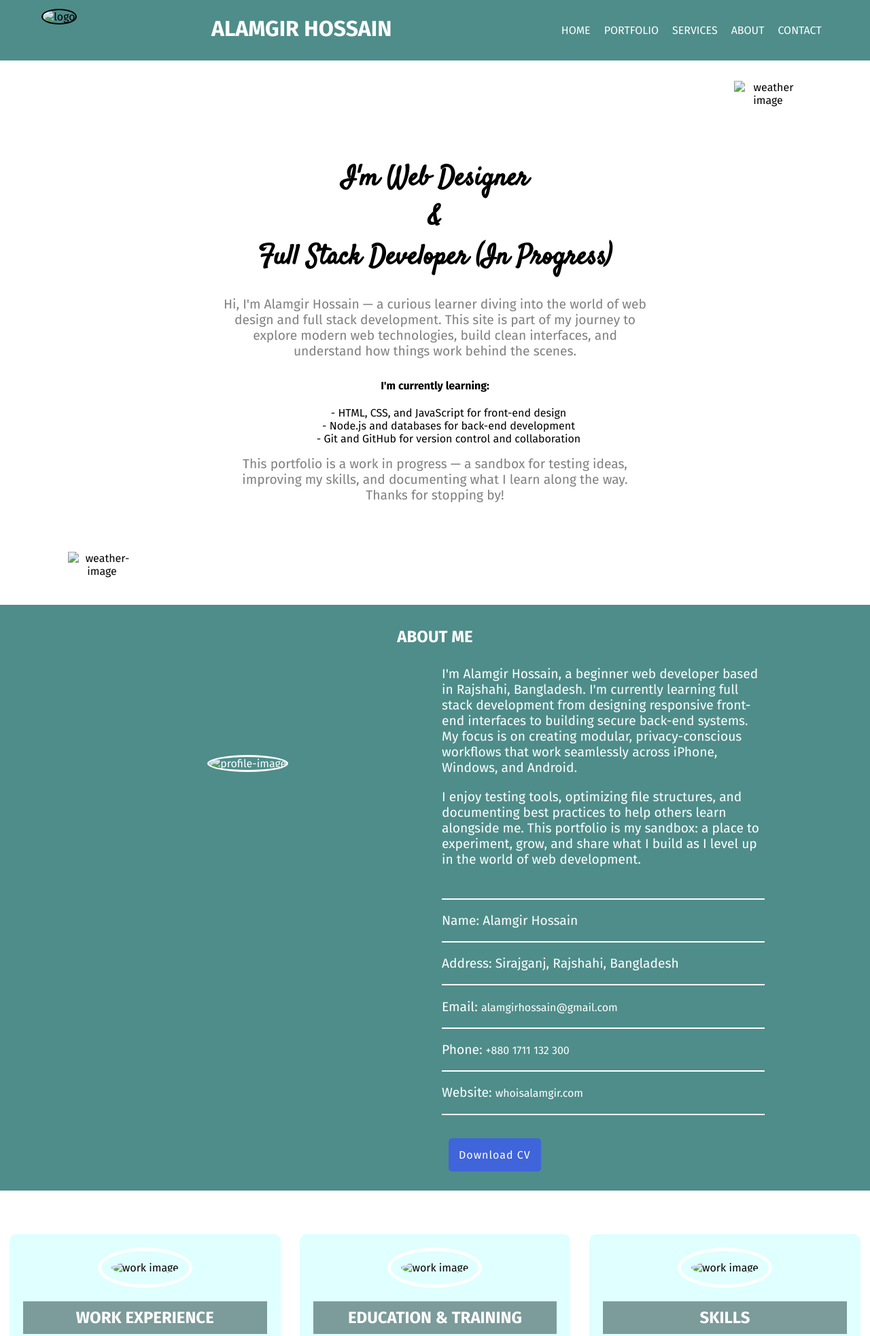
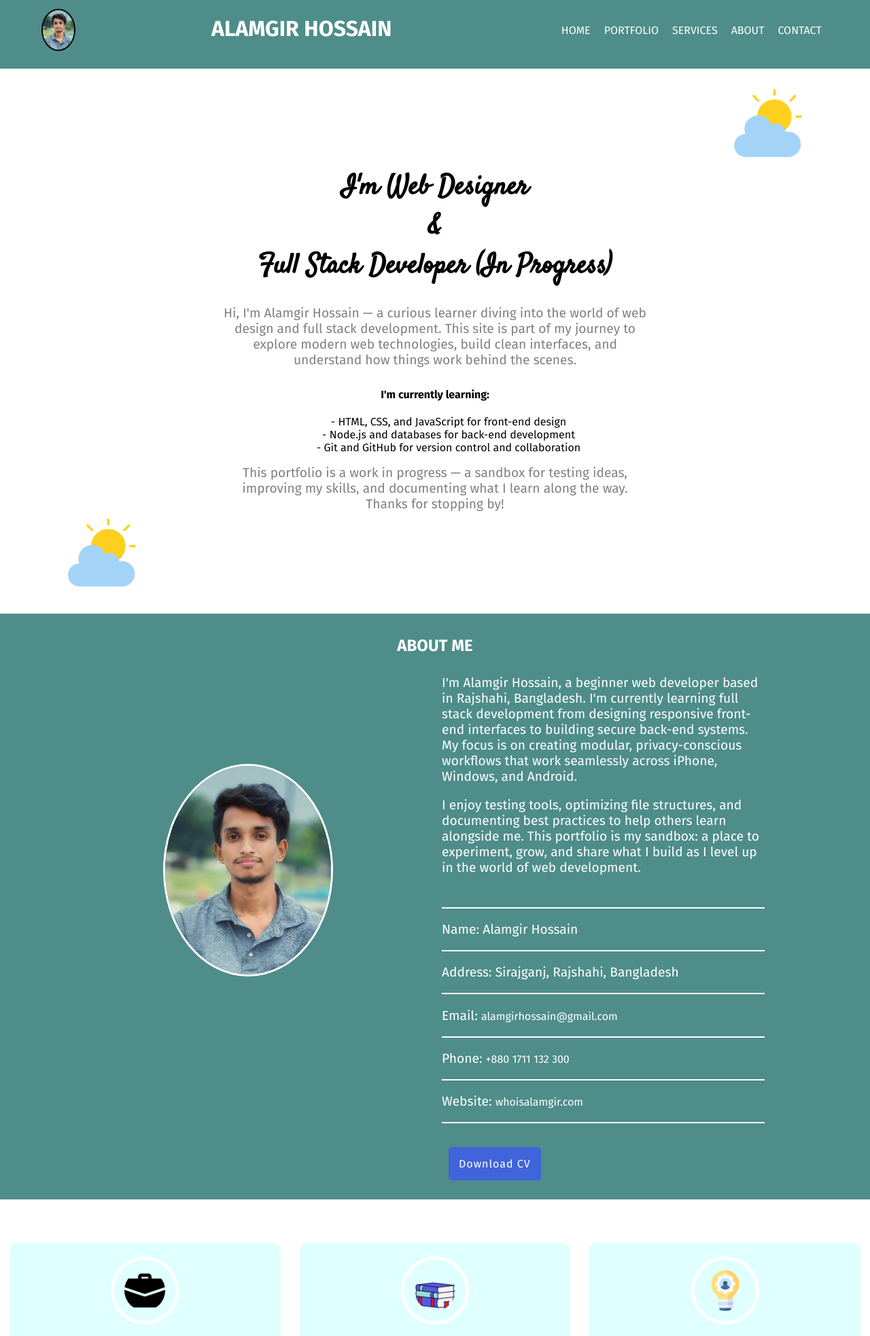
Before and after one commit to whoisalamgir/Portfolio, a plain HTML site: page index.html in a window 1280 px wide. Shown: the part 10-1976 px from the top of the page at 68% size. Drawn offline with Linux system fonts and the light colour scheme; files that its build step writes are made by us from their sources.

Commit message:
Fix HTML structure and update stylesheet links

```diff
--- a/index.html
+++ b/index.html
@@ -5,13 +5,13 @@
     <meta name="viewport" content="width=device-width, initial-scale=1.0">
     <title>Alamgir  Hossain</title>
     <!-- for mobile -->
-    <link rel="stylesheet" href="css/style.css">
+    <link rel="stylesheet" href="style.css">
 
     <!-- for tablet -->
-     <link rel="stylesheet" href="css/tablet.css" media="screen and (min-width: 568px)">
+     <link rel="stylesheet" href="tablet.css" media="screen and (min-width: 568px)">
 
     <!-- for desktop -->
-    <link rel="stylesheet" href="css/desktop.css" media="screen and (min-width: 992px)">
+    <link rel="stylesheet" href="desktop.css" media="screen and (min-width: 992px)">
 
     <!-- font awesome --><link rel="stylesheet" href="https://cdnjs.cloudflare.com/ajax/libs/font-awesome/7.0.1/css/all.min.css">
 
@@ -24,7 +24,7 @@
     <!-- navbar stars -->
     <nav>
         <div class="nav-logo col-lg-1 col-md-2">
-            <img src="images/profile.jpg" alt="logo">
+            <img src="profile.jpg" alt="logo">
         </div>
         <div class="nav-heading col-lg-6 col-md-5">
         <a href="#"><h2>ALAMGIR HOSSAIN</h2></a>
@@ -41,7 +41,7 @@
 
     <!-- profile starts -->
     <div class="profile" id="portfolio">
-        <img class="top-weather-icon" src="images/weather-2.png" alt="weather image">
+        <img class="top-weather-icon" src="weather-2.png" alt="weather image">
         <div class="profile-desc">
             <h1>I'm Web Designer<br>&<br>Full Stack Developer (In Progress)</h1>
             <p>
@@ -60,7 +60,7 @@
                 I learn along the way. Thanks for stopping by!
             </p>
         </div>
-        <img class="bottom-weather-icon" src="images/weather-2.png" alt="weather-image">
+        <img class="bottom-weather-icon" src="weather-2.png" alt="weather-image">
     </div>
     <!-- profile ends -->
 
@@ -68,7 +68,7 @@
     <div class="about" id="about">
         <h2>About me</h2>
         <div class="about-image col-lg-6">
-            <img src="images/profile.jpg" alt="profile-image">
+            <img src="profile.jpg" alt="profile-image">
         </div>
         <div class="info col-lg-6">
             <p>
@@ -106,7 +106,7 @@
         <div class="work-experience col-lg-4">
             <div class="card">
                 <div class="card-icon">
-                    <img class="rounded-icon" src="images/work-2.png" alt="work image">
+                    <img class="rounded-icon" src="work-2.png" alt="work image">
                 </div>
                 <div class="card-title">
                     <h2>WORK EXPERIENCE</h2>
@@ -148,7 +148,7 @@
         <div class="education col-lg-4">
             <div class="card">
                 <div class="card-icon">
-                    <img class="rounded-icon" src="images/book.png" alt="work image">
+                    <img class="rounded-icon" src="book.png" alt="work image">
                 </div>
                 <div class="card-title">
                     <h2>EDUCATION & TRAINING</h2>
@@ -190,7 +190,7 @@
         <div class="skills col-lg-4" id="skills">
             <div class="card">
                 <div class="card-icon">
-                    <img class="rounded-icon" src="images/skills.png" alt="work image">
+                    <img class="rounded-icon" src="skills.png" alt="work image">
                 </div>
                 <div class="card-title">
                     <h2>SKILLS</h2>
@@ -277,4 +277,5 @@
     </footer>
     <!-- footer ends -->
 </body>
+
 </html>
```
